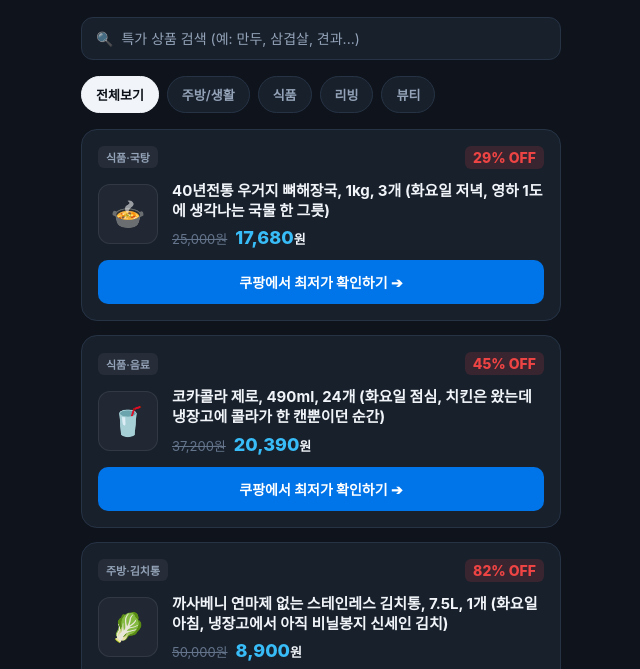
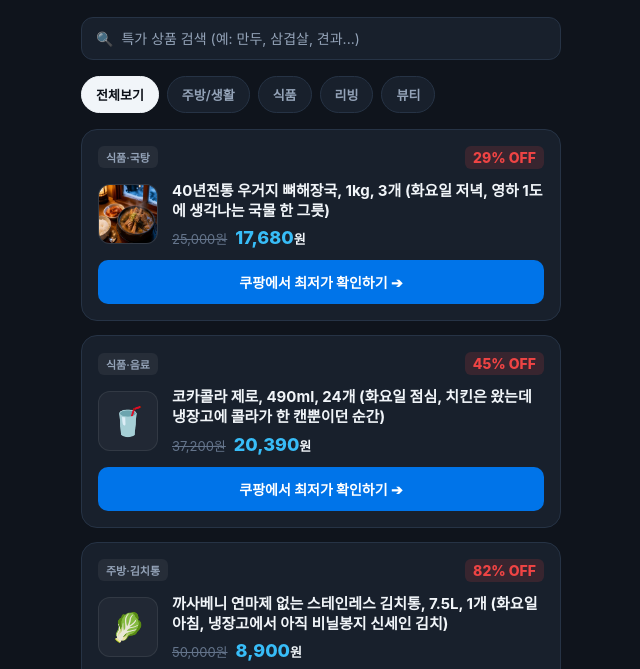
Before and after one commit to drvspace211/drvspace, a plain HTML site: page index.html in a window 1280 px wide. Shown: the part 131-800 px from the top of the page, without its empty margins (319-959 px from the left). Drawn offline with Linux system fonts and the light colour scheme.

Commit message:
feat: 뼈해장국 카드에 썸네일 이미지 추가

```diff
--- a/index.html
+++ b/index.html
@@ -368,7 +368,9 @@
         <span class="discount-badge">29% OFF</span>
       </div>
       <div class="card-body">
-        <div class="product-icon">🍲</div>
+        <div class="product-icon" style="padding: 0; overflow: hidden;">
+          <img src="images/2026-11-24-ppyeohaejangguk.jpg" alt="40년전통 우거지 뼈해장국" style="width: 100%; height: 100%; object-fit: cover; object-position: 70% 55%;" loading="lazy">
+        </div>
         <div class="product-info">
           <div class="product-title">40년전통 우거지 뼈해장국, 1kg, 3개 (화요일 저녁, 영하 1도에 생각나는 국물 한 그릇)</div>
           <div class="price-row">
```
Also changed, not shown: images/2026-11-24-ppyeohaejangguk.jpg (added).
